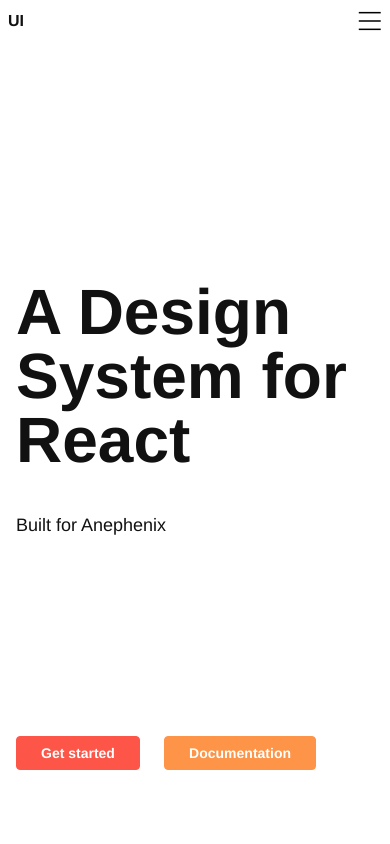
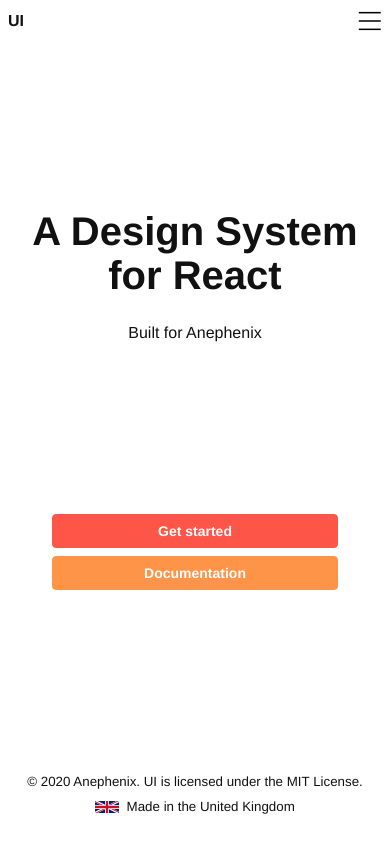
Before and after one commit to anephenix/ui, a Next.js app: page / in a window 390 px wide. Shown: the top 844 px of the page. Built offline with nearby package versions, Linux system fonts and the light colour scheme.

Commit message:
CSS tweaks for the hero module on mobile

```diff
--- a/styles/index.scss
+++ b/styles/index.scss
@@ -16,10 +16,43 @@
 		font-weight: 400;
 		margin-bottom: 32px;
 	}
+
+	@media screen and (max-width: 480px) {
+		margin-top: 20vh;
+
+		.heading-and-lead {
+			margin-bottom: 20vh;
+			text-align: center;
+		}
+
+		h1 {
+			margin-top: 0vh;
+			font-size: 40px;
+			line-height: 1.1em;
+		}
+
+		p {
+			font-size: 16px;
+			margin-bottom: 10vh;
+		}
+	}
 }
 
 .hero-ctas {
 	display: flex;
 	width: 300px;
 	justify-content: space-between;
+
+	@media screen and (max-width: 480px) {
+		width: 100%;
+		flex-direction: column;
+		align-items: center;
+		justify-content: center;
+
+		.button {
+			text-align: center;
+			margin: 4px 0px;
+			width: 80%;
+		}
+	}
 }
```
